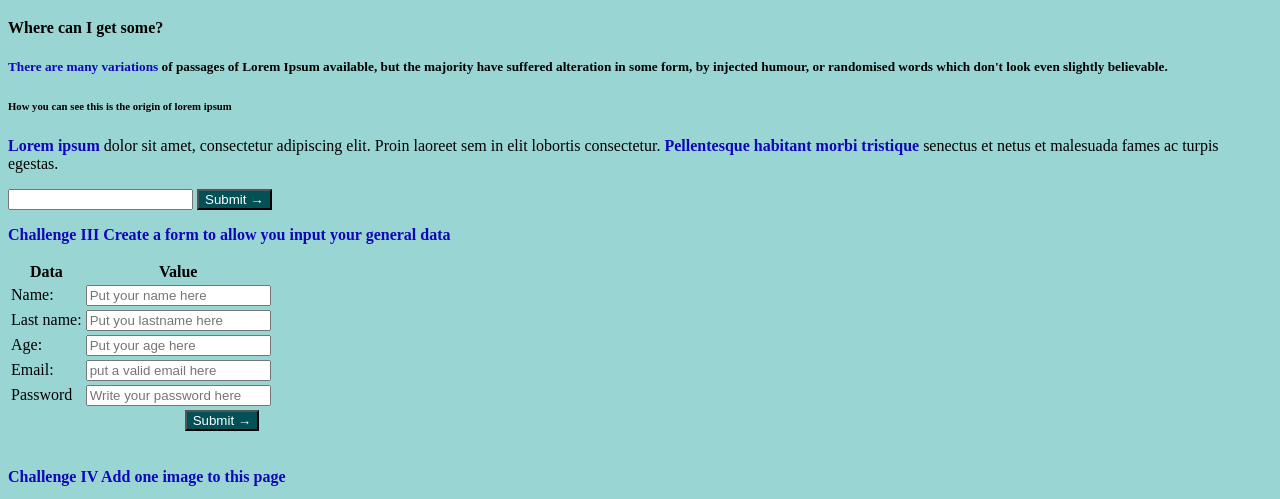
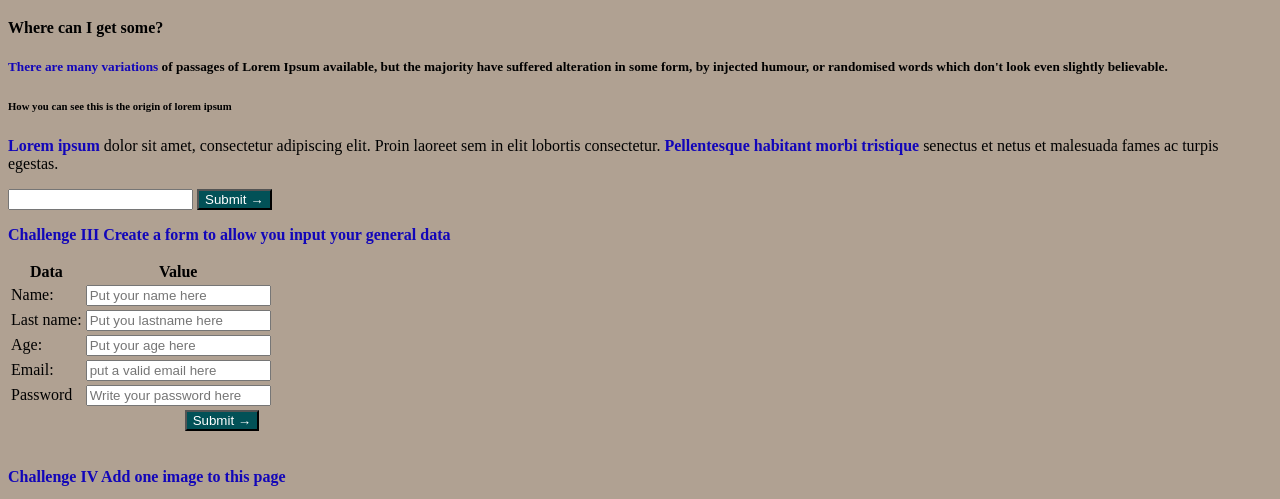
Before and after one commit to EnriqueHM/santander-front, a plain HTML site: page index.html in a window 1280 px wide. Shown: the part 358-857 px from the top of the page. Drawn offline with Linux system fonts and the light colour scheme.

Commit message:
Cambie el background color

```diff
--- a/style.css
+++ b/style.css
@@ -17,7 +17,7 @@ strong{
 }
 
 body{
-    background-color: #99d6d3;
+    background-color: #b0a192;
     /*background-image: url('./fondo-ocean.jpg');*/
 
 }
```
